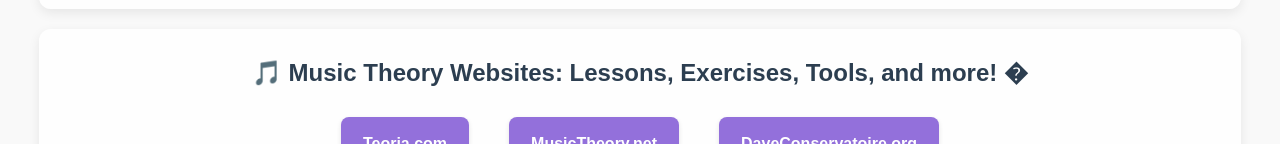
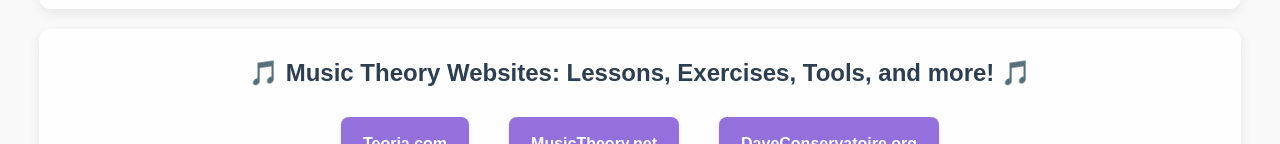
Before and after one commit to bdmills220/bdmills220.github.io, a plain HTML site: page music-theory-ear-training.html in a window 1280 px wide. Shown: the part 362-506 px from the top of the page. Drawn offline with Linux system fonts and the light colour scheme.

Commit message:
Mrs. Mills' Music Melodies (v3.0)

```diff
--- a/music-theory-ear-training.html
+++ b/music-theory-ear-training.html
@@ -47,7 +47,7 @@
         </section>
 
         <section class="content-container">
-            <h2>🎵 Music Theory Websites: Lessons, Exercises, Tools, and more! �</h2>
+            <h2>🎵 Music Theory Websites: Lessons, Exercises, Tools, and more! 🎵</h2>
             <div class="website-links">
                 <a href="https://www.teoria.com/index.php" target="_blank">Teoria.com</a>
                 <br>
```
